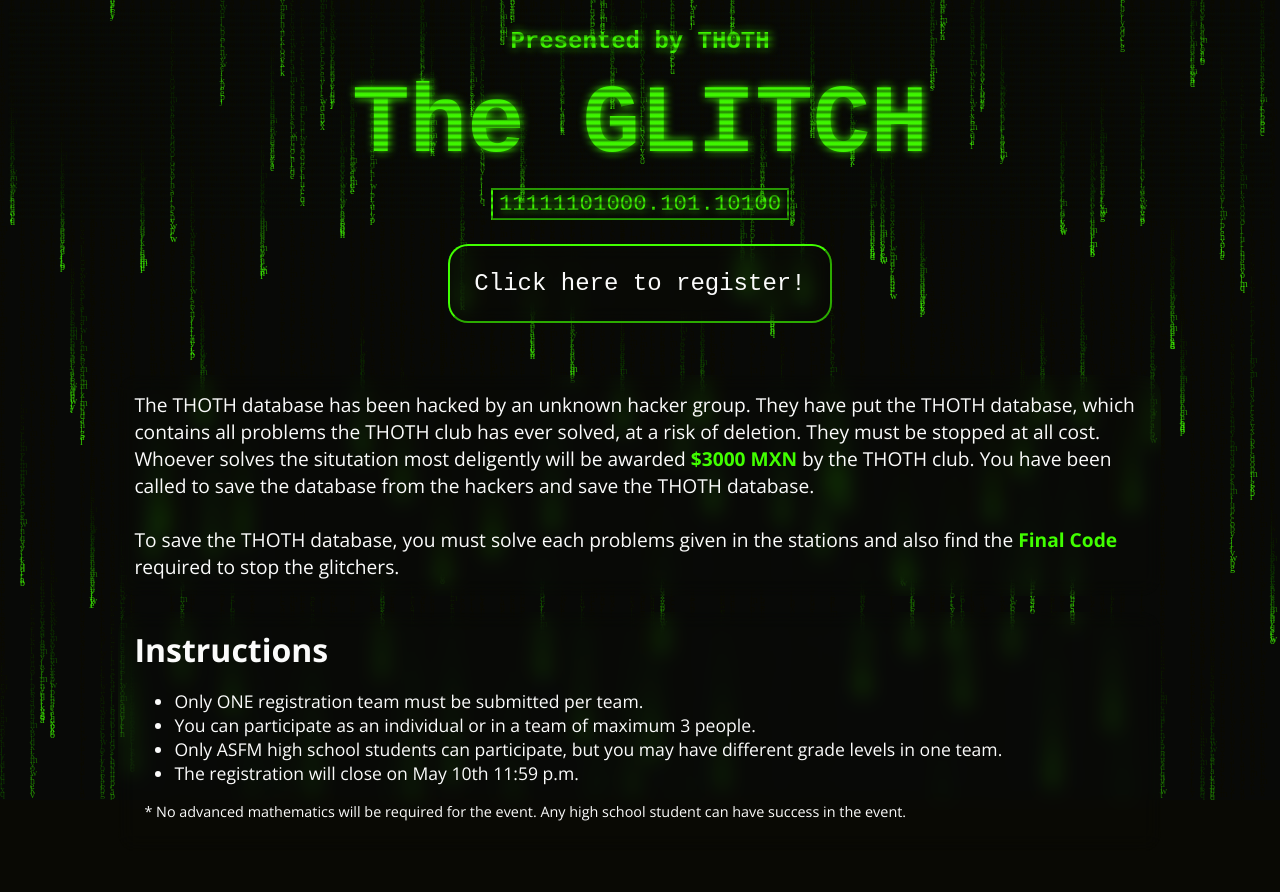
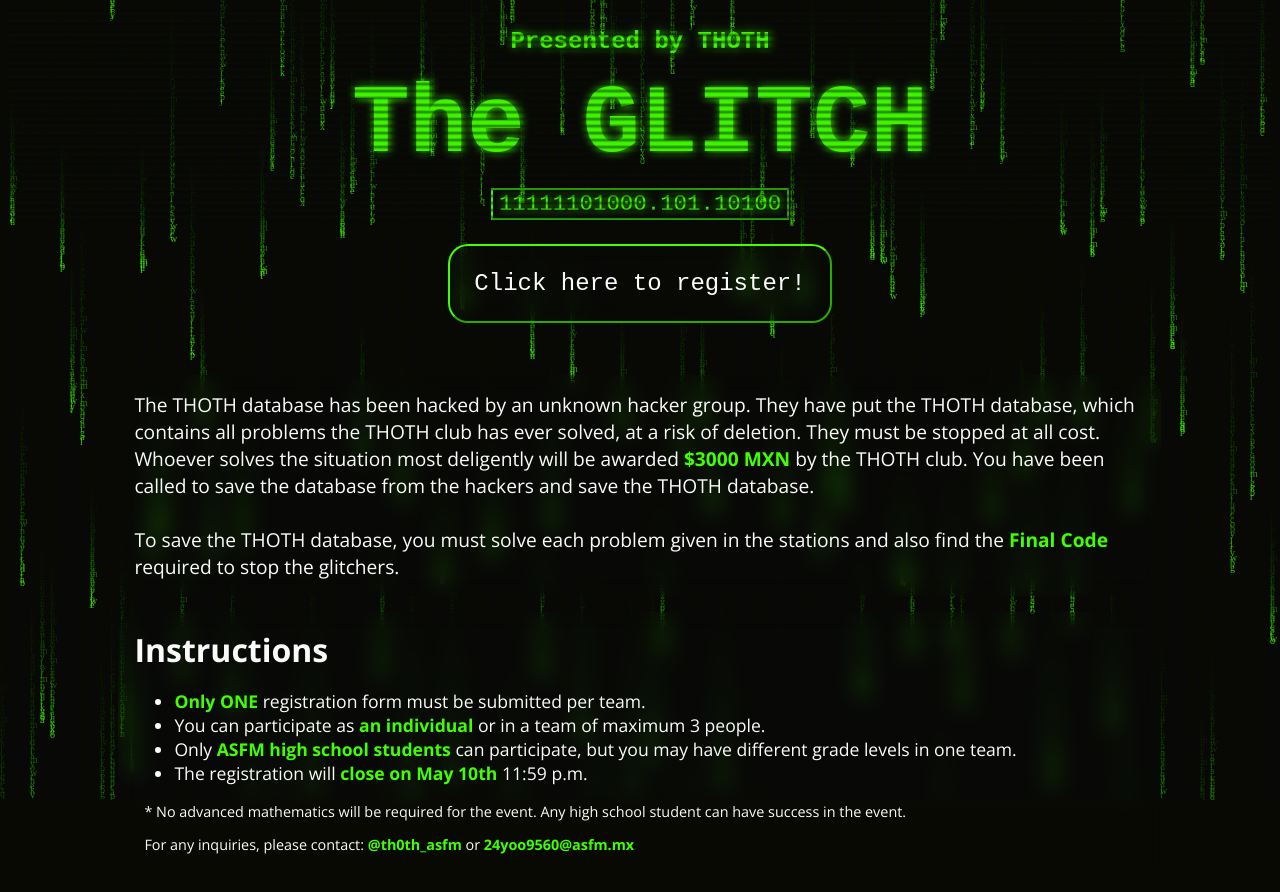
Before and after one commit to hydecnc/glitch, a SvelteKit app: page / in a window 1280 px wide. Before the commit the page ends 859 px from the top, so only its background shows below. Built offline with nearby package versions, Linux system fonts and the light colour scheme.

Commit message:
added contacts, highlights & code formatted

```diff
--- a/src/routes/+page.svelte
+++ b/src/routes/+page.svelte
@@ -30,7 +30,10 @@
 
 	<h2 class="glitch-text" id="glitch-by">Presented by THOTH</h2>
 	<h1 class="glitch-text">The GLITCH</h1>
-	<button class="glitch-text glitch-date {animationRunning ? '' : 'paused'}" on:click={toggleBinaryDate}>{dateString}</button>
+	<button
+		class="glitch-text glitch-date {animationRunning ? '' : 'paused'}"
+		on:click={toggleBinaryDate}>{dateString}</button
+	>
 </div>
 
 <div id="content">
@@ -40,36 +43,49 @@
 	<div class="desc-text" id="main-desc">
 		The THOTH database has been hacked by an unknown hacker group. They have put the THOTH database,
 		which contains all problems the THOTH club has ever solved, at a risk of deletion. They must be
-		stopped at all cost. Whoever solves the situtation most deligently will be awarded
+		stopped at all cost. Whoever solves the situation most deligently will be awarded
 		<strong>$3000 MXN</strong>
-		by the THOTH club. You have been called to save the database from the hackers and save the
-		THOTH database.
+		by the THOTH club. You have been called to save the database from the hackers and save the THOTH
+		database.
 		<br />
 		<br />
-		To save the THOTH database, you must solve each problems given in the stations and also find the
+		To save the THOTH database, you must solve each problem given in the stations and also find the
 		<strong>Final Code</strong> required to stop the glitchers.
 	</div>
 	<div class="desc-text">
 		<h2 id="station-title">Instructions</h2>
 		<ul>
-			<li>Only ONE registration team must be submitted per team.</li>
-			<li>You can participate as an individual or in a team of maximum 3 people.</li>
+			<li><strong>Only ONE</strong> registration form must be submitted per team.</li>
 			<li>
-				Only ASFM high school students can participate, but you may have different grade levels in
-				one team.
+				You can participate as <strong>an individual</strong> or in
+				<stronog>a team of maximum 3 people</stronog>.
 			</li>
-			<li>The registration will close on May 10th 11:59 p.m.</li>
+			<li>
+				Only <strong>ASFM high school students</strong> can participate, but you may have different grade
+				levels in one team.
+			</li>
+			<li>The registration will <strong>close on May 10th</strong> 11:59 p.m.</li>
 		</ul>
 		<div class="block-desc">
 			* No advanced mathematics will be required for the event. Any high school student can have
 			success in the event.
+		</div>
+		<div class="block-desc">
+			For any inquiries, please contact:
+			<a
+				class="contact"
+				href="https://www.instagram.com/th0th_asfm?igsh=eW55MWh6NjU5aHJl"
+				target="_blank"
+			>
+				<strong> @th0th_asfm </strong>
+			</a>
+			or <a class="contact" href="mailto:24yoo9560@asfm.mx"><strong>24yoo9560@asfm.mx</strong></a>
 		</div>
 	</div>
 </div>
 
 <style>
 	@import url('https://fonts.googleapis.com/css2?family=Open+Sans:ital,wght@0,300..800;1,300..800&display=swap');
-
 
 	h1 {
 		font-size: 6rem;
@@ -134,25 +150,25 @@
 
 	.glitch-date {
 		font-size: 1.4em;
-		animation: blink 1.0s linear infinite;
+		animation: blink 1s linear infinite;
 	}
 
 	@keyframes blink {
 		0% {
-			opacity: 1.0;
+			opacity: 1;
 		}
 		50% {
 			opacity: 0.5;
 		}
 		100% {
-			opacity: 1.0;
+			opacity: 1;
 		}
 	}
 
 	.paused {
 		animation: none;
 		/* animation-play-state: paused; */
-		opacity: 1.0;
+		opacity: 1;
 	}
 
 	#main-desc {
@@ -178,7 +194,7 @@
 		align-items: center;
 		flex-direction: column;
 		gap: 1em;
-			animation: content-fade-in 3.0s ease forwards;
+		animation: content-fade-in 3s ease forwards;
 	}
 
 	@keyframes content-fade-in {
@@ -227,4 +243,8 @@
 		margin-bottom: 1.5em;
 		/* background-color: rgb(var(--darker-rgb)); */
 	}
+
+	.contact {
+		text-decoration: none;
+	}
 </style>
```
Lines whose indentation alone changed are shown as unchanged.
